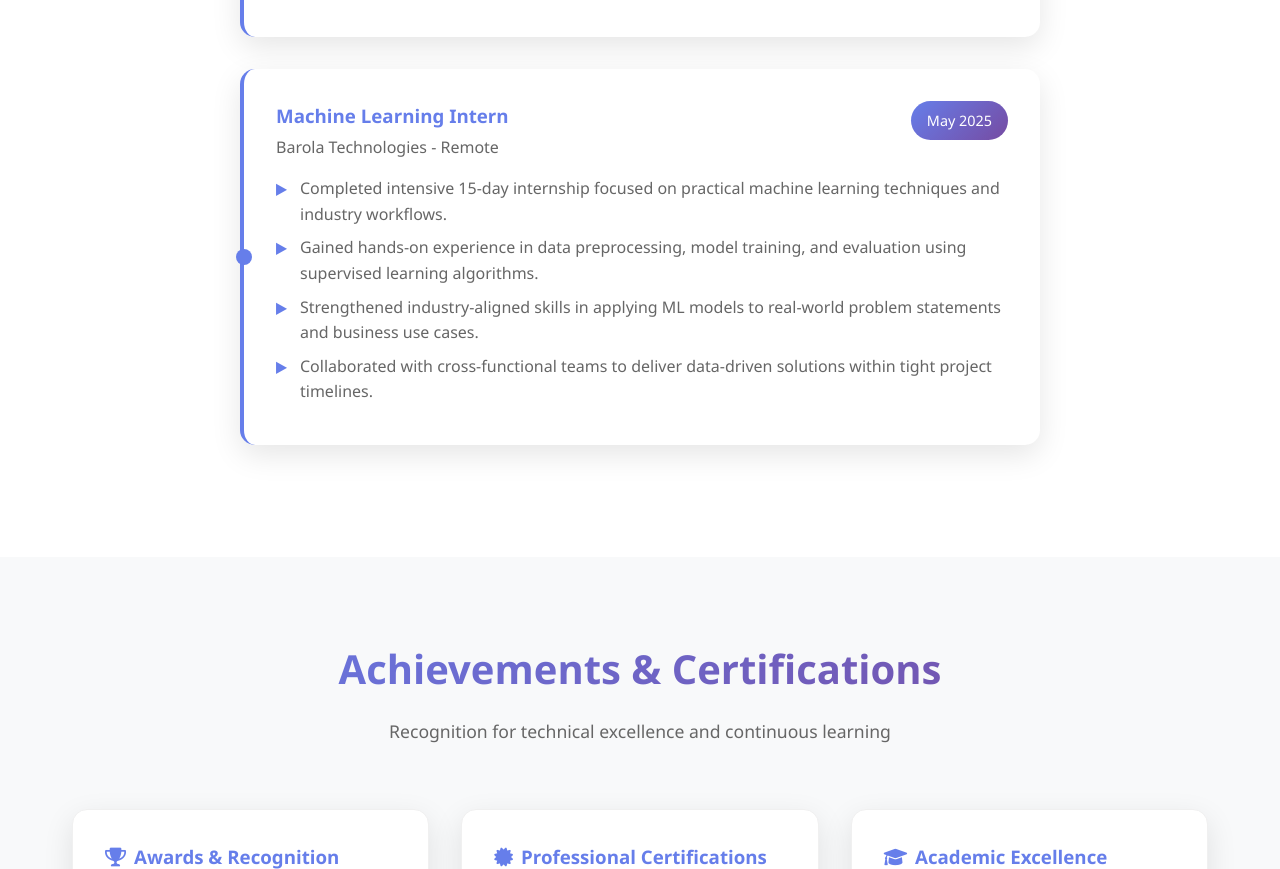
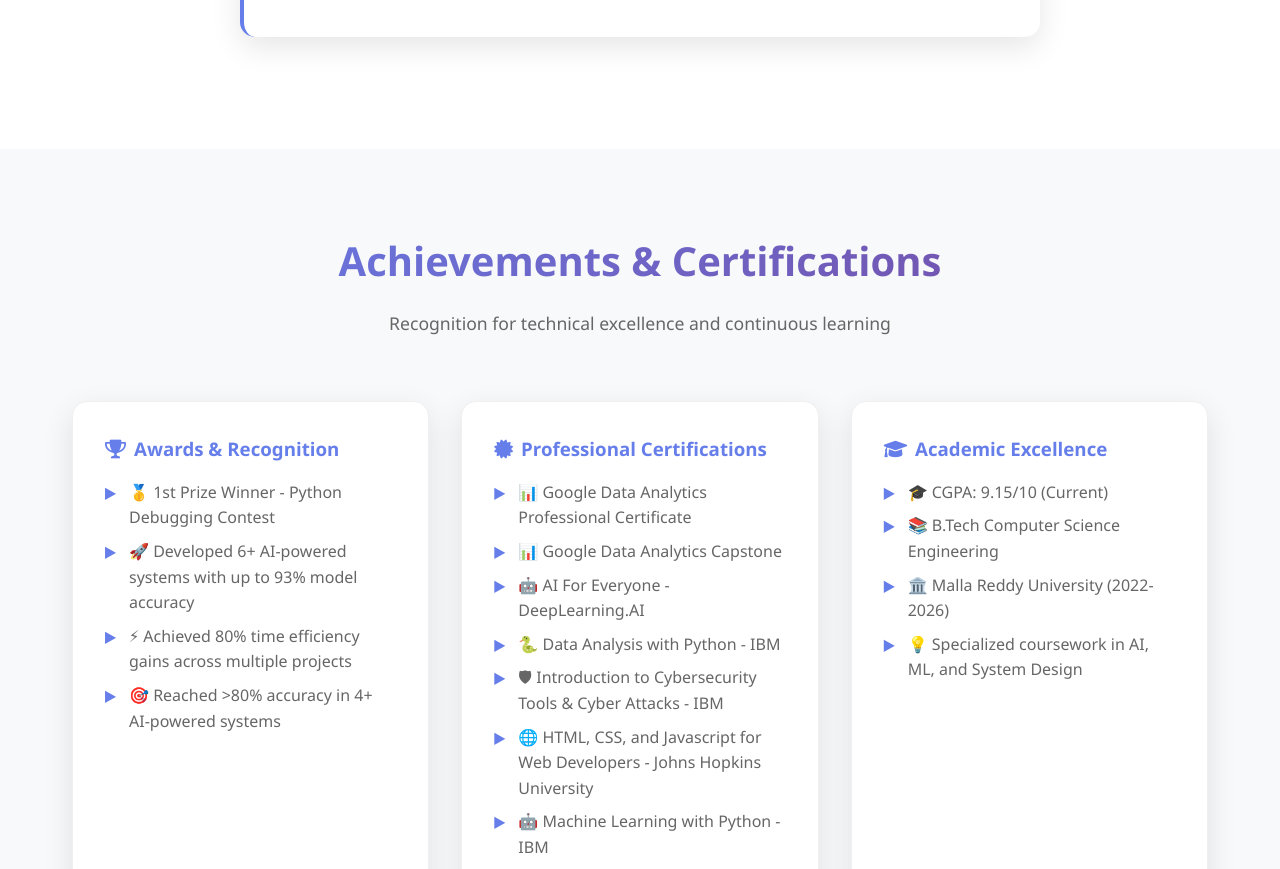
Before and after one commit to Charanvas/CharanPortfolio, a plain HTML site: page index.html in a window 1280 px wide. Shown: the part 5289-6158 px from the top of the page. Drawn offline with Linux system fonts and the light colour scheme.

Commit message:
Update index.html
Updated experience section

```diff
--- a/index.html
+++ b/index.html
@@ -1210,26 +1210,6 @@ under varying lighting conditions.</p>
                             <li>Designed and implemented responsive frontend components, ensuring seamless user interaction and accessibility.</li>
                             <li>Developed RESTful backend APIs and integrated relational databases to streamline data flow and system reliability.</li>
                             <li>Conducted testing and debugging of core modules, improving overall system performance and stability.</li>
-                        </ul>
-                    </div>
-                </div>
-            </div>
-
-            <div class="experience-timeline">
-                <div class="timeline-item">
-                    <div class="timeline-header">
-                        <div class="timeline-title">
-                            <h3>Machine Learning Intern</h3>
-                            <p class="timeline-company">Barola Technologies - Remote</p>
-                        </div>
-                        <div class="timeline-date">May 2025</div>
-                    </div>
-                    <div class="timeline-content">
-                        <ul>
-                            <li>Completed intensive 15-day internship focused on practical machine learning techniques and industry workflows.</li>
-                            <li>Gained hands-on experience in data preprocessing, model training, and evaluation using supervised learning algorithms.</li>
-                            <li>Strengthened industry-aligned skills in applying ML models to real-world problem statements and business use cases.</li>
-                            <li>Collaborated with cross-functional teams to deliver data-driven solutions within tight project timelines.</li>
                         </ul>
                     </div>
                 </div>
```
